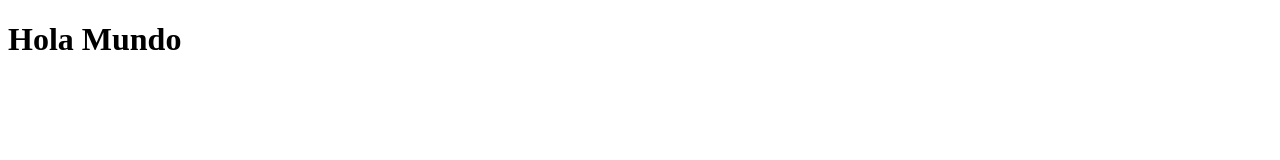
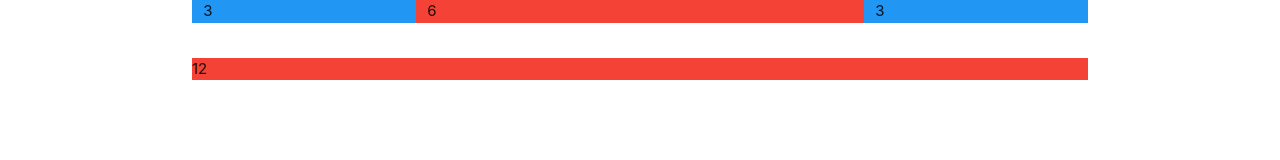
Before and after one commit to joseluisggpp/daweb193, a plain HTML site: page index.html in a window 1280 px wide. Drawn offline with nearby package versions, Linux system fonts and the light colour scheme.

Commit message:
Añadidos los estilos CDN de Materialize

```diff
--- a/index.html
+++ b/index.html
@@ -3,9 +3,29 @@
   <head>
     <meta charset="UTF-8" />
     <meta name="viewport" content="width=device-width, initial-scale=1.0" />
-    <title>Prueba</title>
+
+    <!--Import Google Icon Font-->
+    <link href="https://fonts.googleapis.com/icon?family=Material+Icons" rel="stylesheet" />
+
+    <!-- Compiled and minified CSS -->
+    <link rel="stylesheet" href="https://cdnjs.cloudflare.com/ajax/libs/materialize/1.0.0/css/materialize.min.css" />
+
+    <title>Inicio</title>
   </head>
   <body>
-    <h1>Hola Mundo</h1>
+    <div class="container">
+      <!--Tamaño de la página usando grid = 12-->
+      <div class="row">
+        <div class="col s12 m3 blue">3</div>
+        <div class="col s12 m6 red">6</div>
+        <div class="col s12 m3 blue">3</div>
+      </div>
+      <div class="section">
+        <div class="col s12 red">12</div>
+      </div>
+    </div>
+
+    <!-- Compiled and minified JavaScript -->
+    <script src="https://cdnjs.cloudflare.com/ajax/libs/materialize/1.0.0/js/materialize.min.js"></script>
   </body>
 </html>
```
